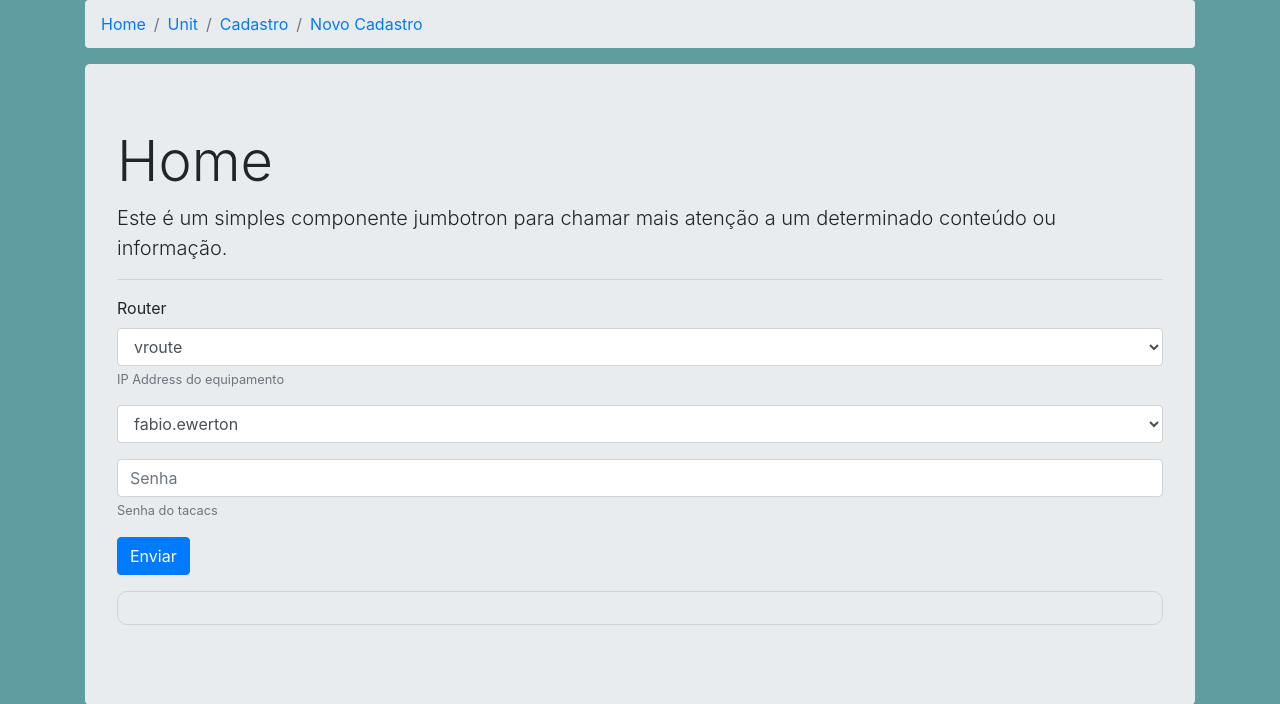
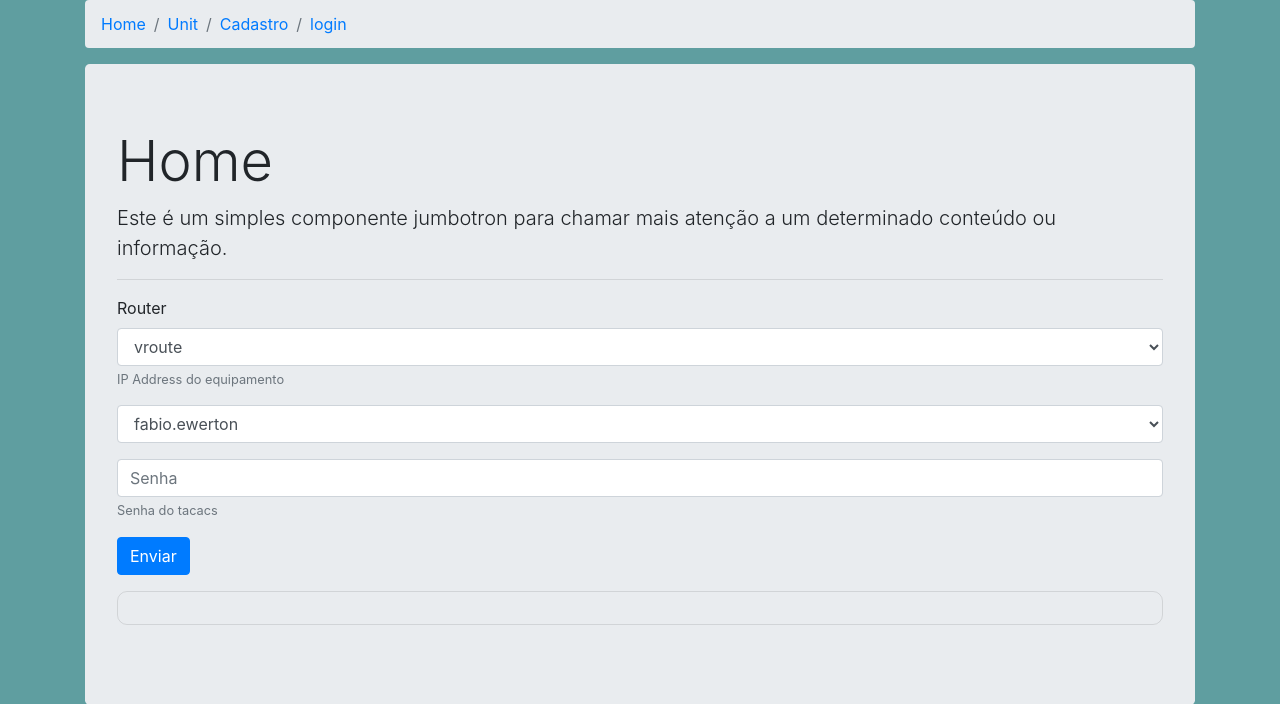
Before and after one commit to fabioew89/dev-auto.clickip.com.br, a Flask app: page / in a window 1280 px wide. Shown: the top 704 px of the page. Run offline with Flask 3, Linux system fonts and the light colour scheme; parts of the project's set-up code (start-up, migrations or seed data) failed here and were passed over; some libraries are stand-ins or nearby versions.

Commit message:
modified:   app/templates/layout.html

```diff
--- a/app/templates/layout.html
+++ b/app/templates/layout.html
@@ -18,8 +18,8 @@
     <ul class="breadcrumb">
       <a class="breadcrumb-item" href="{{url_for('page_home')}}">Home</a>
       <a class="breadcrumb-item" href="{{url_for('sh_config_int_unit')}}">Unit</a>
-      <a class="breadcrumb-item" href="{{url_for('page_cad_new_user')}}">Cadastro</a>
-      <a class="breadcrumb-item" href="{{url_for('page_new_cad')}}">Novo Cadastro</a>
+      <a class="breadcrumb-item" href="{{url_for('page_register')}}">Cadastro</a>
+      <a class="breadcrumb-item" href="#">login</a>
     </ul>
   </nav>
   <div class="jumbotron">
```
